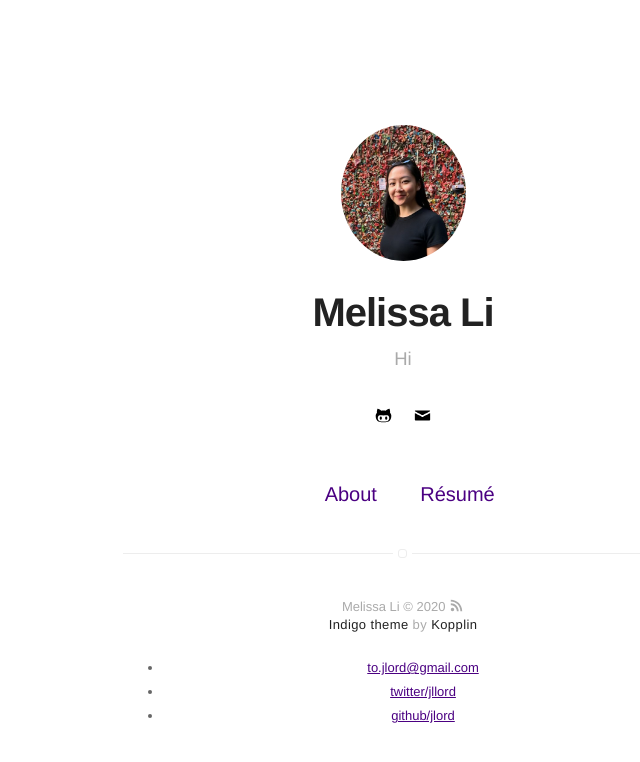
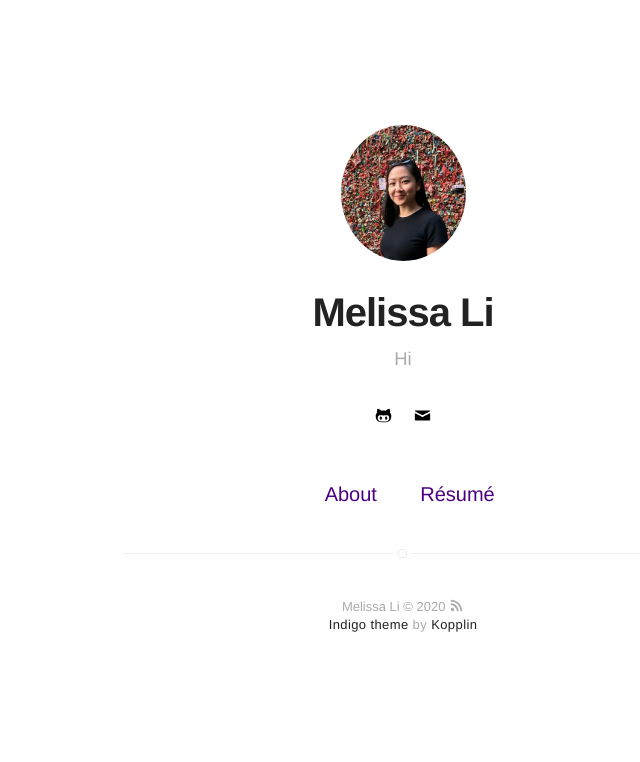
Before and after one commit to im-mel/im-mel.github.io, a Jekyll site: the page built from index.html, in a window 1280 px wide. Shown: the top 762 px of the page, without its empty margins (237-877 px from the left). Built offline with Jekyll 4.4.1, drawn with Linux system fonts in a browser that asks for light colours.

Commit message:
Update footer.html

```diff
--- a/_includes/footer.html
+++ b/_includes/footer.html
@@ -5,11 +5,4 @@
         <a class="link" href="https://github.com/sergiokopplin/indigo">Indigo theme</a> by <a class="link" href="https://github.com/sergiokopplin/indigo">Kopplin</a>
     </p>
 
-
-      <ul class="meta inline-list">
-        <li><a href="mailto:to.jlord@gmail.com">to.jlord@gmail.com</a></li>
-        <li><a href="http://www.twitter.com/jllord" target="_blank">twitter/jllord</a></li>
-        <li><a href="http://www.github.com/jlord" target="_blank">github/jlord</a></li>
-      </ul>
-
 </footer>
```
